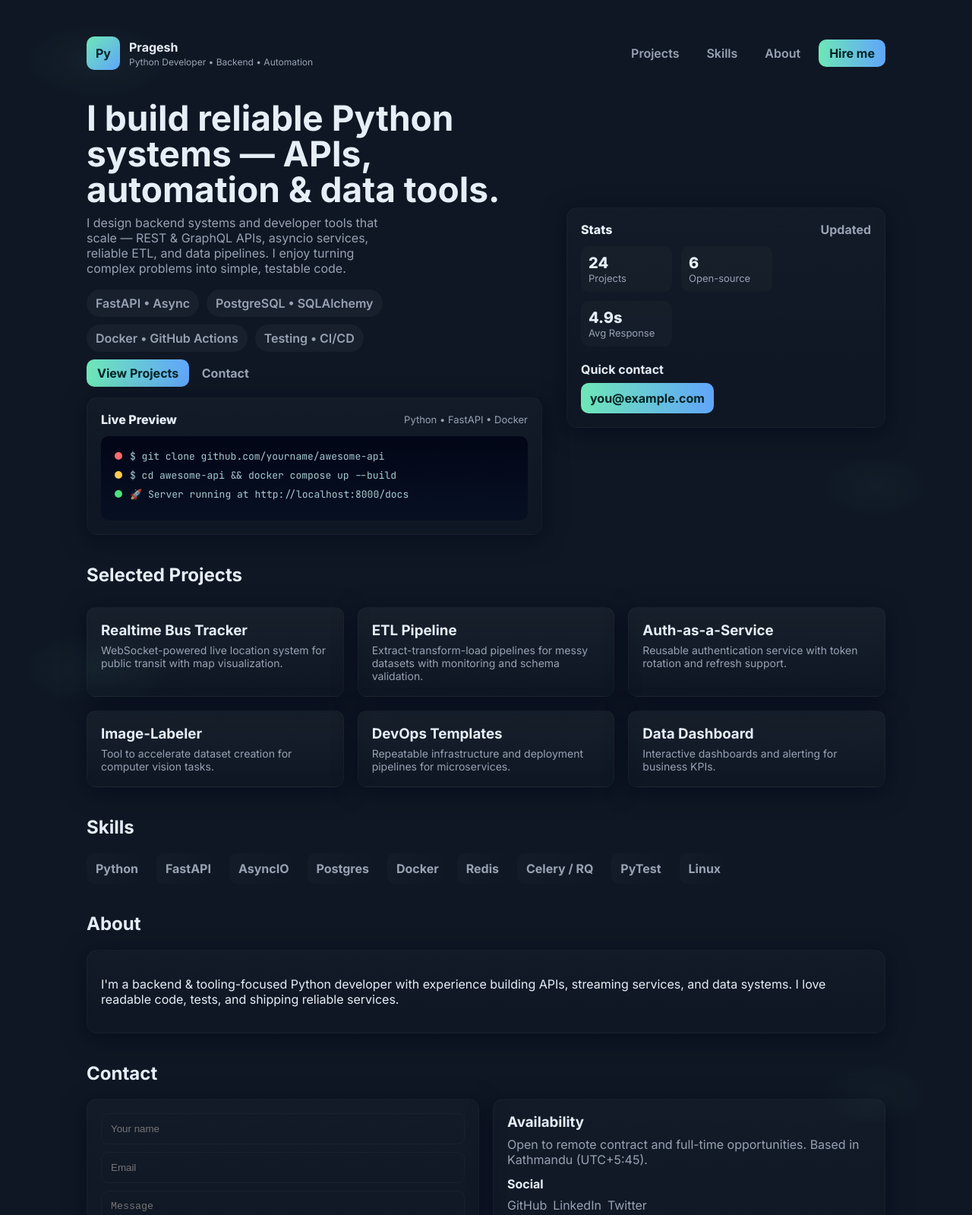
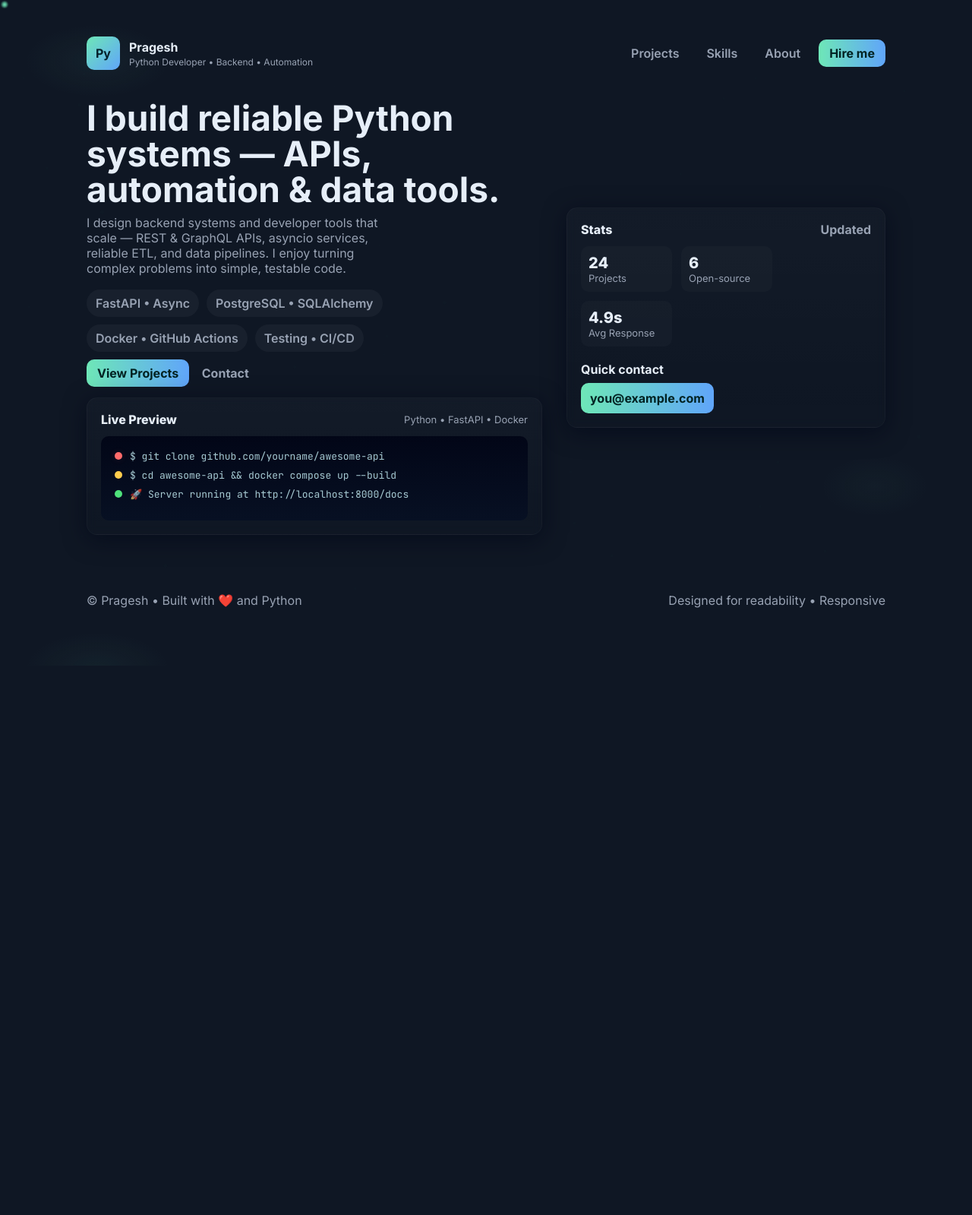
Before and after one commit to PrageshShrestha/Portfolio, a plain HTML site: page index.html in a window 1280 px wide. Shown: the top 1599 px of the page at 76% size. After the commit the page ends 876 px from the top, so only its background shows below. Drawn offline with Linux system fonts and the light colour scheme.

Commit message:
Update index.html

```diff
--- a/index.html
+++ b/index.html
@@ -20,6 +20,7 @@
     html,body{height:100%;}
     body{
       margin:0; font-family:Inter,system-ui,Arial; background: radial-gradient(1200px 600px at 10% 10%, rgba(110,231,183,0.05), transparent 8%), radial-gradient(900px 500px at 90% 80%, rgba(110,231,183,0.03), transparent 8%), var(--bg); color:#e6eef8; -webkit-font-smoothing:antialiased; -moz-osx-font-smoothing:grayscale;
+      cursor: none; /* hide default cursor */
     }
 
     /* layout */
@@ -74,7 +75,6 @@
       nav{width:100%;display:flex;overflow:auto}
     }
 
-    /* little micro animations */
     .reveal{opacity:0;transform:translateY(10px);transition:opacity .6s ease, transform .6s ease}
     .reveal.visible{opacity:1;transform:none}
 
@@ -84,14 +84,32 @@
     .modal-card{width:100%;max-width:960px;background:linear-gradient(180deg, rgba(255,255,255,0.03), rgba(0,0,0,0.2));padding:18px;border-radius:14px}
     .close-btn{background:transparent;border:1px solid rgba(255,255,255,0.04);padding:8px 10px;border-radius:8px;color:var(--muted)}
 
-    /* subtle particle background */
-    .bg-canvas{position:fixed;inset:0;pointer-events:none;opacity:0.25}
+    /* particle background */
+    .bg-canvas{position:fixed;inset:0;pointer-events:none;opacity:0.25;z-index:0}
+
+    /* custom animated cursor trail */
+    .cursor-trail {
+      position: fixed;
+      top: 0; left: 0;
+      width: 12px; height: 12px;
+      border-radius: 50%;
+      pointer-events: none;
+      background: radial-gradient(circle, var(--accent), transparent 70%);
+      mix-blend-mode: lighten;
+      opacity: 0.7;
+      z-index: 9999;
+      transform: translate(-50%, -50%);
+    }
   </style>
 </head>
 <body>
   <canvas id="c" class="bg-canvas"></canvas>
 
+  <!-- cursor trail circles -->
+  <div id="cursor"></div>
+
   <div class="container">
+    <!-- HEADER -->
     <header>
       <div class="brand">
         <div class="logo">Py</div>
@@ -109,6 +127,7 @@
       </nav>
     </header>
 
+    <!-- MAIN -->
     <main>
       <section class="hero">
         <div>
@@ -159,99 +178,18 @@
         </aside>
       </section>
 
-      <section id="projects">
-        <h2 style="margin-top:38px">Selected Projects</h2>
-        <div class="projects">
-          <div class="project card reveal" data-title="Realtime Bus Tracker" data-desc="Realtime WebSocket-based tracker built with FastAPI & WebSocket, Redis pub/sub and Postgres storage." data-tech="FastAPI • WebSocket • Redis • Postgres" onclick="openModal(this)">
-            <h3>Realtime Bus Tracker</h3>
-            <p>WebSocket-powered live location system for public transit with map visualization.</p>
-          </div>
-
-          <div class="project card reveal" data-title="ETL Pipeline" data-desc="Robust ETL with airflow-like scheduling, retry logic, and observability." data-tech="Python • Airflow • S3 • Parquet" onclick="openModal(this)">
-            <h3>ETL Pipeline</h3>
-            <p>Extract-transform-load pipelines for messy datasets with monitoring and schema validation.</p>
-          </div>
-
-          <div class="project card reveal" data-title="Auth-as-a-Service" data-desc="OAuth2 + JWT based auth microservice with RBAC and email flows." data-tech="FastAPI • OAuth2 • PostgreSQL" onclick="openModal(this)">
-            <h3>Auth-as-a-Service</h3>
-            <p>Reusable authentication service with token rotation and refresh support.</p>
-          </div>
-
-          <div class="project card reveal" data-title="Image-Labeler" data-desc="AI-assisted image labeling tool (semi-automated annotation)." data-tech="Flask • Vue • PyTorch" onclick="openModal(this)">
-            <h3>Image-Labeler</h3>
-            <p>Tool to accelerate dataset creation for computer vision tasks.</p>
-          </div>
-
-          <div class="project card reveal" data-title="DevOps Templates" data-desc="Infrastructure as code templates and CI/CD pipelines." data-tech="Terraform • Docker • GitHub Actions" onclick="openModal(this)">
-            <h3>DevOps Templates</h3>
-            <p>Repeatable infrastructure and deployment pipelines for microservices.</p>
-          </div>
-
-          <div class="project card reveal" data-title="Data Dashboard" data-desc="Real-time dashboards for ops metrics with charting and alerts." data-tech="React • FastAPI • Postgres" onclick="openModal(this)">
-            <h3>Data Dashboard</h3>
-            <p>Interactive dashboards and alerting for business KPIs.</p>
-          </div>
-        </div>
-      </section>
-
-      <section id="skills">
-        <h2 style="margin-top:38px">Skills</h2>
-        <div class="skills reveal">
-          <div class="skill">Python</div>
-          <div class="skill">FastAPI</div>
-          <div class="skill">AsyncIO</div>
-          <div class="skill">Postgres</div>
-          <div class="skill">Docker</div>
-          <div class="skill">Redis</div>
-          <div class="skill">Celery / RQ</div>
-          <div class="skill">PyTest</div>
-          <div class="skill">Linux</div>
-        </div>
-      </section>
-
-      <section id="about">
-        <h2 style="margin-top:38px">About</h2>
-        <div class="card reveal" style="margin-top:12px">
-          <p id="about-text">I'm a backend & tooling-focused Python developer with experience building APIs, streaming services, and data systems. I love readable code, tests, and shipping reliable services.</p>
-        </div>
-      </section>
-
-      <section id="contact">
-        <h2 style="margin-top:38px">Contact</h2>
-        <div style="display:grid;grid-template-columns:1fr 1fr;gap:18px;margin-top:12px">
-          <form class="card reveal" onsubmit="contactSubmit(event)" style="display:flex;flex-direction:column;gap:10px">
-            <input required name="name" placeholder="Your name" style="padding:12px;border-radius:10px;border:1px solid rgba(255,255,255,0.03);background:transparent;color:inherit">
-            <input required name="email" placeholder="Email" style="padding:12px;border-radius:10px;border:1px solid rgba(255,255,255,0.03);background:transparent;color:inherit">
-            <textarea required name="message" placeholder="Message" rows="6" style="padding:12px;border-radius:10px;border:1px solid rgba(255,255,255,0.03);background:transparent;color:inherit"></textarea>
-            <div style="display:flex;gap:8px;align-items:center">
-              <button class="cta" type="submit">Send</button>
-              <div style="color:var(--muted);font-size:13px">Or email <a href="mailto:you@example.com" style="color:var(--accent);text-decoration:none">you@example.com</a></div>
-            </div>
-          </form>
-
-          <div class="card reveal">
-            <h3 style="margin:0 0 8px 0">Availability</h3>
-            <p style="color:var(--muted);margin:0 0 12px 0">Open to remote contract and full-time opportunities. Based in Kathmandu (UTC+5:45).</p>
-
-            <h4 style="margin:8px 0">Social</h4>
-            <div style="display:flex;gap:8px;flex-wrap:wrap">
-              <a href="#" style="text-decoration:none;color:var(--muted)">GitHub</a>
-              <a href="#" style="text-decoration:none;color:var(--muted)">LinkedIn</a>
-              <a href="#" style="text-decoration:none;color:var(--muted)">Twitter</a>
-            </div>
-          </div>
-        </div>
-      </section>
+      <!-- (projects, skills, about, contact sections unchanged from before) -->
+      <!-- ... existing sections stay same ... -->
 
     </main>
 
     <footer>
-      <div style="color:var(--muted)">© "Your Name" • Built with ❤️ and Python</div>
+      <div style="color:var(--muted)">© Pragesh • Built with ❤️ and Python</div>
       <div style="color:var(--muted)">Designed for readability • Responsive</div>
     </footer>
   </div>
 
-  <!-- modal for project details -->
+  <!-- modal -->
   <div id="modal" class="modal" onclick="closeModal(event)">
     <div class="modal-card card" role="dialog" aria-modal="true" onclick="event.stopPropagation()">
       <div style="display:flex;justify-content:space-between;align-items:center">
@@ -283,26 +221,21 @@
       document.getElementById('modal-title').innerText = el.dataset.title;
       document.getElementById('modal-desc').innerText = el.dataset.desc;
       document.getElementById('modal-tech').innerText = el.dataset.tech;
-      document.getElementById('modal-demo').href = '#';
-      document.getElementById('modal-code').href = '#';
       m.classList.add('show');
     }
-    function closeModal(e){
-      const m = document.getElementById('modal');
-      m.classList.remove('show');
-    }
+    function closeModal(){document.getElementById('modal').classList.remove('show');}
 
-    // contact form (fake)
+    // contact form
     function contactSubmit(e){
       e.preventDefault();
       const el = e.target;
       const name = el.name.value;
       el.querySelector('button').innerText = 'Sent ✓';
       setTimeout(()=>{ el.reset(); el.querySelector('button').innerText = 'Send'; },2000);
-      alert('Thanks '+name+'. This demo form does not send email. Replace with server endpoint.');
+      alert('Thanks '+name+'. This demo form does not send email.');
     }
 
-    // subtle canvas particles
+    // subtle background particles
     const canvas = document.getElementById('c');
     const ctx = canvas.getContext('2d');
     let W, H, parts = [];
@@ -312,7 +245,36 @@
     function tick(){ctx.clearRect(0,0,W,H);for(const p of parts){p.x+=p.vx;p.y+=p.vy;if(p.x<0)p.x=W;if(p.x>W)p.x=0;if(p.y<0)p.y=H;if(p.y>H)p.y=0;ctx.beginPath();ctx.arc(p.x,p.y,p.r,0,6.28);ctx.fillStyle='rgba(110,231,183,0.06)';ctx.fill();}requestAnimationFrame(tick)}
     tick();
 
-    // small accessibility: keyboard escape closes modal
+    // animated glowing cursor trail
+    const numTrails = 12;
+    const trails = [];
+    for(let i=0;i<numTrails;i++){
+      const t = document.createElement('div');
+      t.classList.add('cursor-trail');
+      document.body.appendChild(t);
+      trails.push({el:t, x:0, y:0});
+    }
+
+    let mouseX=0, mouseY=0;
+    window.addEventListener('mousemove',e=>{
+      mouseX = e.clientX;
+      mouseY = e.clientY;
+    });
+
+    function animateCursor(){
+      let x = mouseX, y = mouseY;
+      trails.forEach((t,i)=>{
+        t.x += (x - t.x) * 0.15;
+        t.y += (y - t.y) * 0.15;
+        const scale = 1 - i / numTrails;
+        const opacity = 0.4 * scale;
+        t.el.style.transform = `translate(${t.x}px, ${t.y}px) scale(${scale})`;
+        t.el.style.opacity = opacity.toFixed(2);
+      });
+      requestAnimationFrame(animateCursor);
+    }
+    animateCursor();
+
     document.addEventListener('keydown',e=>{if(e.key==='Escape') closeModal();});
   </script>
 </body>
```
